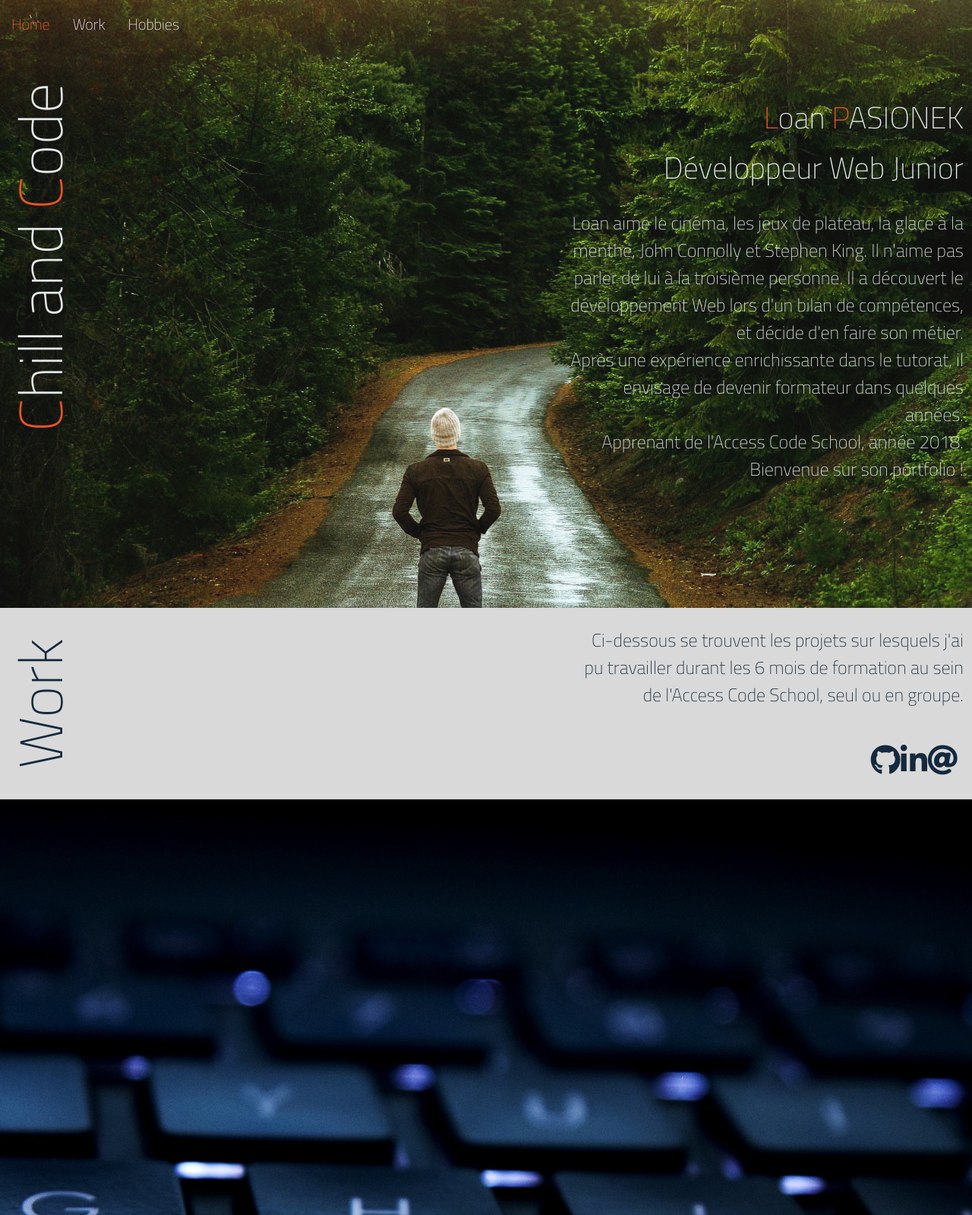
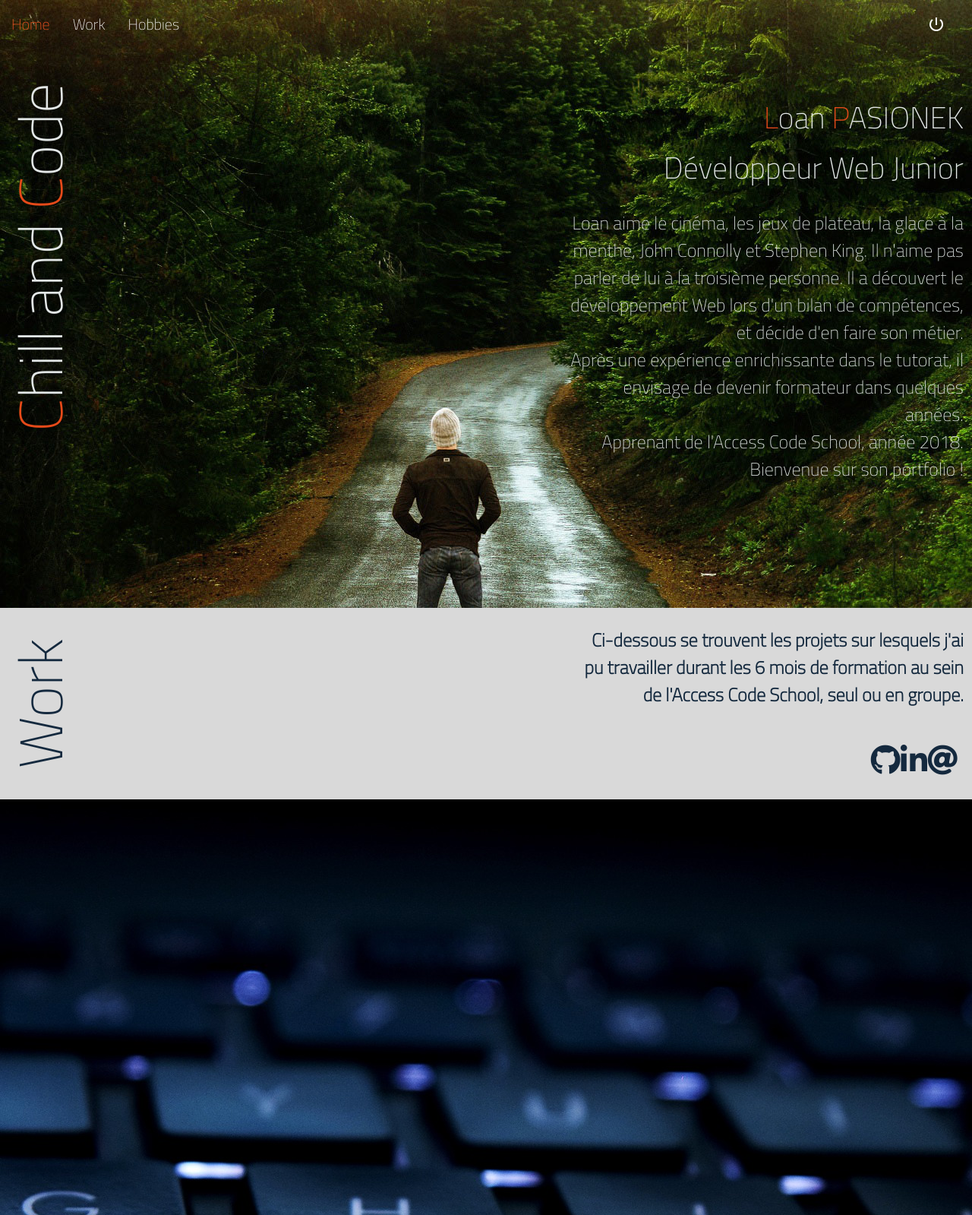
Before and after one commit to loanpasionek/PortfolioChill_Symfony, a Symfony app: template templates/page/index.html.twig in a window 1280 px wide. Shown: the top 1599 px of the page at 76% size. Run offline with Twig, Linux system fonts and the light colour scheme; the template is opened without the code that fills it, so the values that code supplies are empty; some libraries are stand-ins or nearby versions.

Commit message:
Correctifs sur les polices à utiliser

```diff
--- a/public/css/style.css
+++ b/public/css/style.css
@@ -330,8 +330,7 @@ body{overflow-x:hidden;}
 
 /* ----------------------- Parallax ----------------------- */
 
-            .slide1{background: url('../img/bg_forest_bot_1200.jpg') center no-repeat fixed;
-            opacity: 0.95;}
+            .slide1{background: url('../img/bg_forest_bot_1200.jpg') center no-repeat fixed;}
 
             .slide2{background: url('../img/bg_keyboard.jpg') center no-repeat fixed;}
 
--- a/templates/Layouts/header.html.twig
+++ b/templates/Layouts/header.html.twig
@@ -9,11 +9,11 @@
                         <li><a href="#work" class="fs20 divider-color navText">Work</a></li>
                         <li><a href="#hobbies" class="fs20 divider-color navText">Hobbies</a></li>
                     </div>
-                        <!-- <li class="right-float mright20p">
+                        <li class="right-float mright20p">
                                 <a href="#" class="fs20 divider-color navText">
                                 <i class="material-icons">power_settings_new</i>
                                 </a>
-                            </li>    -->
+                            </li>
 
 
                 </ul>
--- a/templates/page/index.html.twig
+++ b/templates/page/index.html.twig
@@ -19,7 +19,7 @@
 
         </div>
         <div class="col l5 offset-l6 offset-m4 m6 fs24 right-align titillium">
-                <p class="fs20-mm fs24-sm fs24-xs color5 text-justify-sm">
+                <p class="fs20-mm fs24-sm fs24-xs color5 text-justify-sm bold">
                 Ci-dessous se trouvent les projets sur lesquels j'ai pu travailler durant les 6 mois de formation au sein de l'Access Code
                 School, seul ou en groupe.
                 </p>
```
